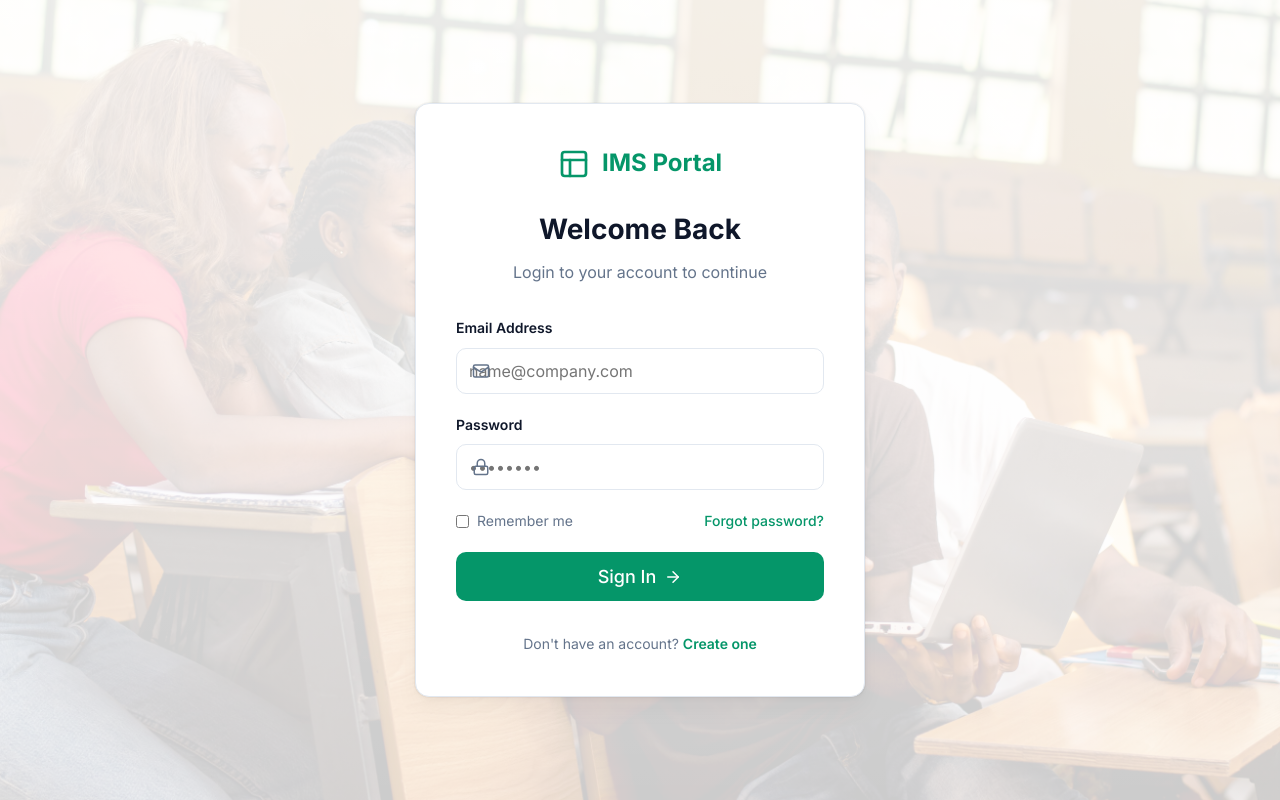
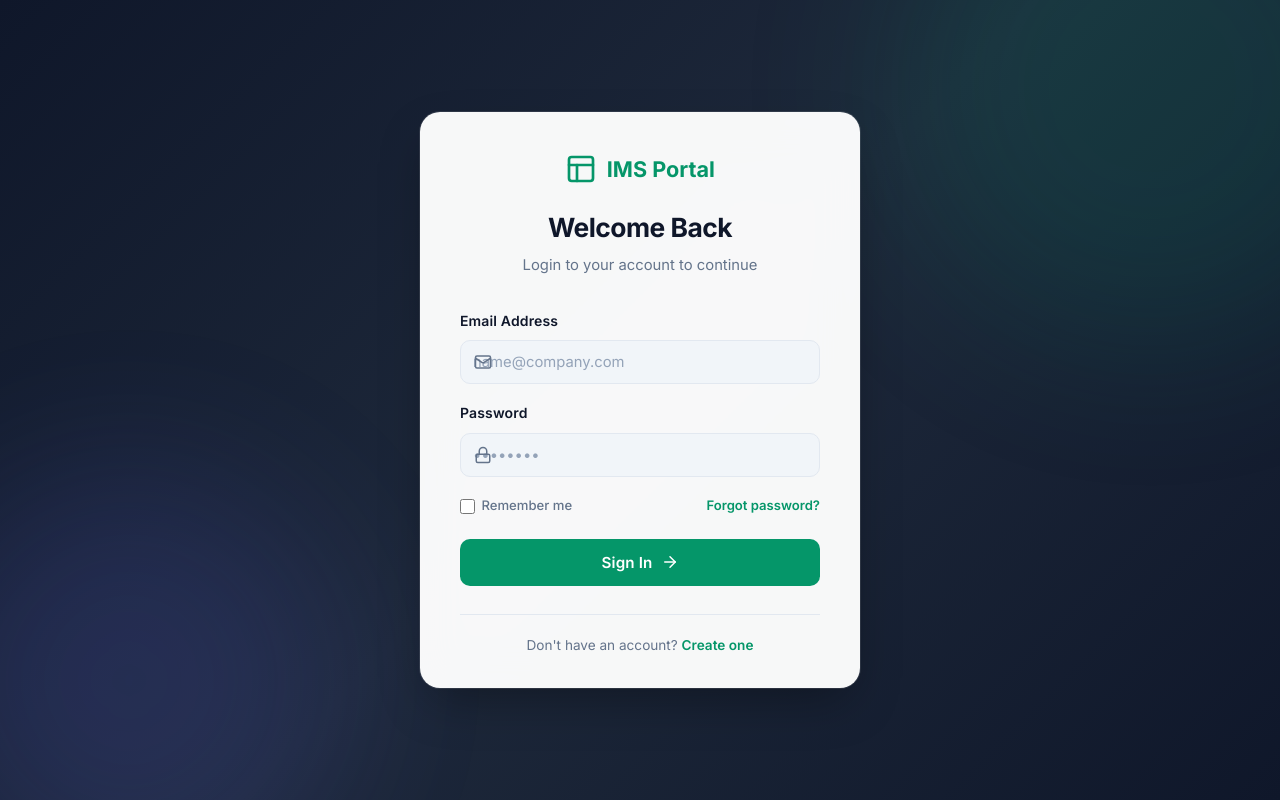
Before and after one commit to 1nbk/Internship-Management-System, a React (Vite) app: page /login in a window 1280 px wide. Built offline with nearby package versions, Linux system fonts and the light colour scheme.

Commit message:
feat: Add comprehensive styling for authentication (login and signup) pages.

```diff
--- a/src/pages/Auth.css
+++ b/src/pages/Auth.css
@@ -1,26 +1,86 @@
+/* ===== Auth Pages (Login & Signup) ===== */
+
 .auth-page {
     min-height: 100vh;
     display: flex;
     align-items: center;
     justify-content: center;
-    background: linear-gradient(rgba(255, 255, 255, 0.9), rgba(255, 255, 255, 0.8)),
-        url('/assets/roles-bg.jpg');
-    background-size: cover;
-    background-position: center;
-    background-attachment: fixed;
+    background: linear-gradient(135deg, #0f172a 0%, #1e293b 50%, #0f172a 100%);
     padding: 2rem;
+    position: relative;
+    overflow: hidden;
 }
 
-.auth-card {
-    background-color: white;
-    padding: 2.5rem;
-    border-radius: var(--radius-lg);
-    box-shadow: var(--shadow-premium);
-    width: 100%;
-    max-width: 450px;
-    border: 1px solid var(--border);
+/* Subtle animated background orbs */
+.auth-page::before,
+.auth-page::after {
+    content: '';
+    position: absolute;
+    border-radius: 50%;
+    filter: blur(80px);
+    opacity: 0.15;
+    pointer-events: none;
 }
 
+.auth-page::before {
+    width: 500px;
+    height: 500px;
+    background: var(--primary);
+    top: -150px;
+    right: -100px;
+    animation: auth-float 8s ease-in-out infinite;
+}
+
+.auth-page::after {
+    width: 400px;
+    height: 400px;
+    background: #6366f1;
+    bottom: -100px;
+    left: -100px;
+    animation: auth-float 10s ease-in-out infinite reverse;
+}
+
+@keyframes auth-float {
+
+    0%,
+    100% {
+        transform: translate(0, 0) scale(1);
+    }
+
+    50% {
+        transform: translate(30px, -20px) scale(1.05);
+    }
+}
+
+/* Card */
+.auth-card {
+    background: rgba(255, 255, 255, 0.97);
+    backdrop-filter: blur(20px);
+    padding: 2.5rem 2.5rem 2rem;
+    border-radius: var(--radius-xl);
+    box-shadow:
+        0 0 0 1px rgba(255, 255, 255, 0.1),
+        0 20px 50px -12px rgba(0, 0, 0, 0.35);
+    width: 100%;
+    max-width: 440px;
+    position: relative;
+    z-index: 1;
+    animation: auth-card-in 0.5s cubic-bezier(0.16, 1, 0.3, 1);
+}
+
+@keyframes auth-card-in {
+    from {
+        opacity: 0;
+        transform: translateY(20px) scale(0.97);
+    }
+
+    to {
+        opacity: 1;
+        transform: translateY(0) scale(1);
+    }
+}
+
+/* Header */
 .auth-header {
     text-align: center;
     margin-bottom: 2rem;
@@ -29,41 +89,53 @@
 .auth-logo {
     display: inline-flex;
     align-items: center;
-    gap: 0.75rem;
+    gap: 0.6rem;
     color: var(--primary);
     font-weight: 700;
-    font-size: 1.5rem;
-    margin-bottom: 1.5rem;
+    font-size: 1.35rem;
+    margin-bottom: 1.25rem;
+    text-decoration: none;
+    transition: var(--transition);
+}
+
+.auth-logo:hover {
+    opacity: 0.85;
 }
 
 .auth-header h1 {
-    font-size: 1.75rem;
+    font-size: 1.65rem;
     font-weight: 700;
-    margin-bottom: 0.5rem;
+    color: var(--text-main);
+    margin-bottom: 0.35rem;
+    letter-spacing: -0.02em;
 }
 
 .auth-header p {
     color: var(--text-muted);
+    font-size: 0.925rem;
 }
 
+/* Form */
 .auth-form {
     display: flex;
     flex-direction: column;
-    gap: 1.25rem;
+    gap: 1.15rem;
 }
 
 .form-group {
     display: flex;
     flex-direction: column;
-    gap: 0.5rem;
+    gap: 0.4rem;
 }
 
 .form-group label {
-    font-size: 0.875rem;
-    font-weight: 500;
+    font-size: 0.82rem;
+    font-weight: 600;
     color: var(--text-main);
+    letter-spacing: 0.01em;
 }
 
+/* Input wrapper & icon fix */
 .input-wrapper {
     position: relative;
     display: flex;
@@ -72,103 +144,173 @@
 
 .input-icon {
     position: absolute;
-    left: 1rem;
+    left: 0.875rem;
     color: var(--text-muted);
+    pointer-events: none;
+    z-index: 1;
+    flex-shrink: 0;
+    width: 18px;
+    height: 18px;
 }
 
 .input-wrapper input {
     width: 100%;
-    padding: 0.75rem 1rem 0.75rem 2.75rem;
-    border: 1px solid var(--border);
+    padding: 0.7rem 1rem 0.7rem 2.75rem;
+    border: 1.5px solid var(--border);
     border-radius: var(--radius-md);
-    font-size: 1rem;
+    font-size: 0.925rem;
+    font-family: inherit;
+    color: var(--text-main);
+    background: var(--bg-main);
     outline: none;
     transition: var(--transition);
 }
 
+.input-wrapper input::placeholder {
+    color: #94a3b8;
+}
+
 .input-wrapper input:focus {
     border-color: var(--primary);
-    box-shadow: 0 0 0 4px var(--primary-light);
+    box-shadow: 0 0 0 3px rgba(5, 150, 105, 0.12);
+    background: #fff;
 }
 
+/* Auth options row */
 .auth-options {
     display: flex;
     justify-content: space-between;
     align-items: center;
-    font-size: 0.875rem;
+    font-size: 0.82rem;
 }
 
 .checkbox-label {
     display: flex;
     align-items: center;
-    gap: 0.5rem;
+    gap: 0.4rem;
     cursor: pointer;
     color: var(--text-muted);
+    font-weight: 500;
+}
+
+.checkbox-label input[type="checkbox"] {
+    width: 15px;
+    height: 15px;
+    accent-color: var(--primary);
+    cursor: pointer;
 }
 
 .forgot-password {
     color: var(--primary);
-    font-weight: 500;
+    font-weight: 600;
+    text-decoration: none;
+    transition: var(--transition);
 }
 
+.forgot-password:hover {
+    color: var(--primary-hover);
+    text-decoration: underline;
+}
+
+/* Footer */
 .auth-footer {
-    margin-top: 2rem;
+    margin-top: 1.75rem;
     text-align: center;
-    font-size: 0.875rem;
+    font-size: 0.85rem;
     color: var(--text-muted);
+    padding-top: 1.25rem;
+    border-top: 1px solid var(--border);
 }
 
 .auth-footer a {
     color: var(--primary);
     font-weight: 600;
+    text-decoration: none;
+    transition: var(--transition);
 }
 
+.auth-footer a:hover {
+    text-decoration: underline;
+}
+
+/* Full-width button override */
 .w-full {
     width: 100%;
 }
 
-/* Role Selector */
+.auth-form .btn {
+    margin-top: 0.25rem;
+    font-size: 0.95rem;
+    font-weight: 600;
+    letter-spacing: 0.01em;
+}
+
+/* ===== Role Selector (Signup) ===== */
 .role-selector {
-    margin-bottom: 2rem;
+    margin-bottom: 1.5rem;
 }
 
 .role-selector p {
-    font-size: 0.875rem;
-    font-weight: 500;
-    margin-bottom: 0.75rem;
+    font-size: 0.82rem;
+    font-weight: 600;
+    margin-bottom: 0.6rem;
+    color: var(--text-main);
 }
 
 .role-options {
     display: grid;
     grid-template-columns: repeat(3, 1fr);
-    gap: 0.75rem;
+    gap: 0.6rem;
 }
 
 .role-btn {
     display: flex;
     flex-direction: column;
     align-items: center;
-    gap: 0.5rem;
-    padding: 0.75rem;
-    border: 1px solid var(--border);
+    gap: 0.35rem;
+    padding: 0.75rem 0.5rem;
+    border: 1.5px solid var(--border);
     border-radius: var(--radius-md);
-    background: white;
+    background: var(--bg-main);
     transition: var(--transition);
     color: var(--text-muted);
+    cursor: pointer;
+    font-family: inherit;
 }
 
 .role-btn:hover {
-    border-color: var(--primary-light);
-    background-color: var(--bg-main);
+    border-color: var(--primary);
+    background-color: #fff;
+    color: var(--text-main);
+    transform: translateY(-1px);
 }
 
 .role-btn.active {
     border-color: var(--primary);
     background-color: var(--primary-light);
     color: var(--primary);
+    box-shadow: 0 0 0 3px rgba(5, 150, 105, 0.1);
 }
 
 .role-btn span {
-    font-size: 0.75rem;
+    font-size: 0.72rem;
     font-weight: 600;
+    text-transform: uppercase;
+    letter-spacing: 0.04em;
 }
+
+/* ===== Responsive ===== */
+@media (max-width: 480px) {
+    .auth-page {
+        padding: 1rem;
+    }
+
+    .auth-card {
+        padding: 1.75rem 1.5rem 1.5rem;
+    }
+
+    .role-options {
+        grid-template-columns: repeat(3, 1fr);
+        gap: 0.4rem;
+    }
+}
```
